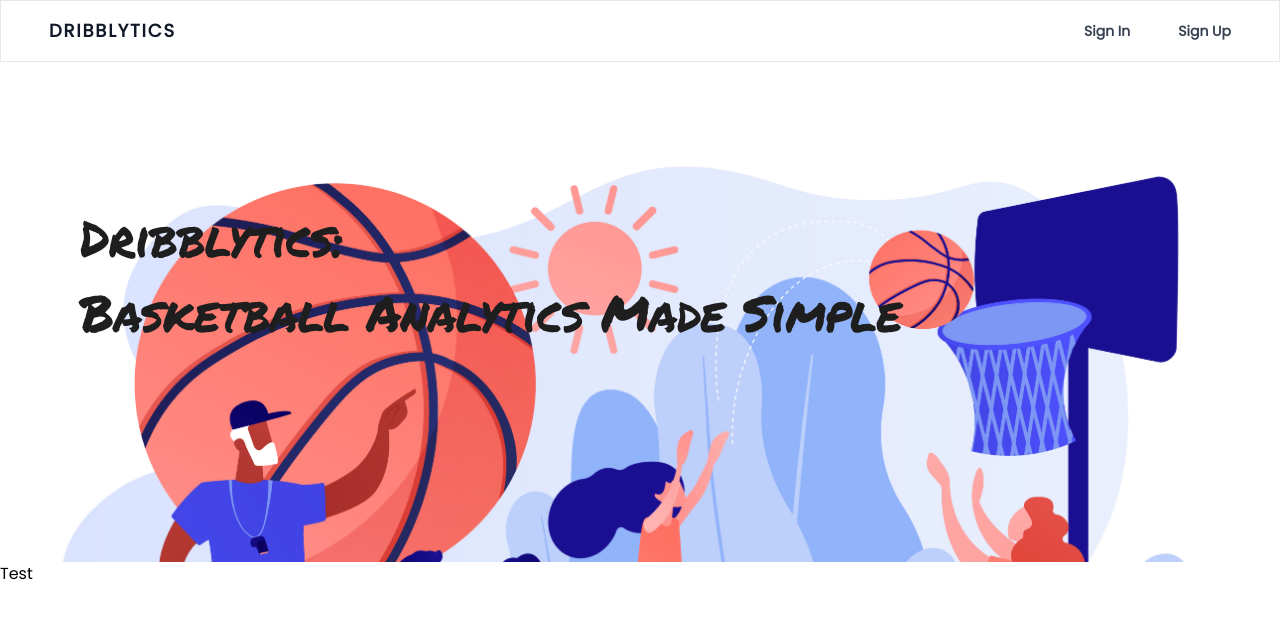
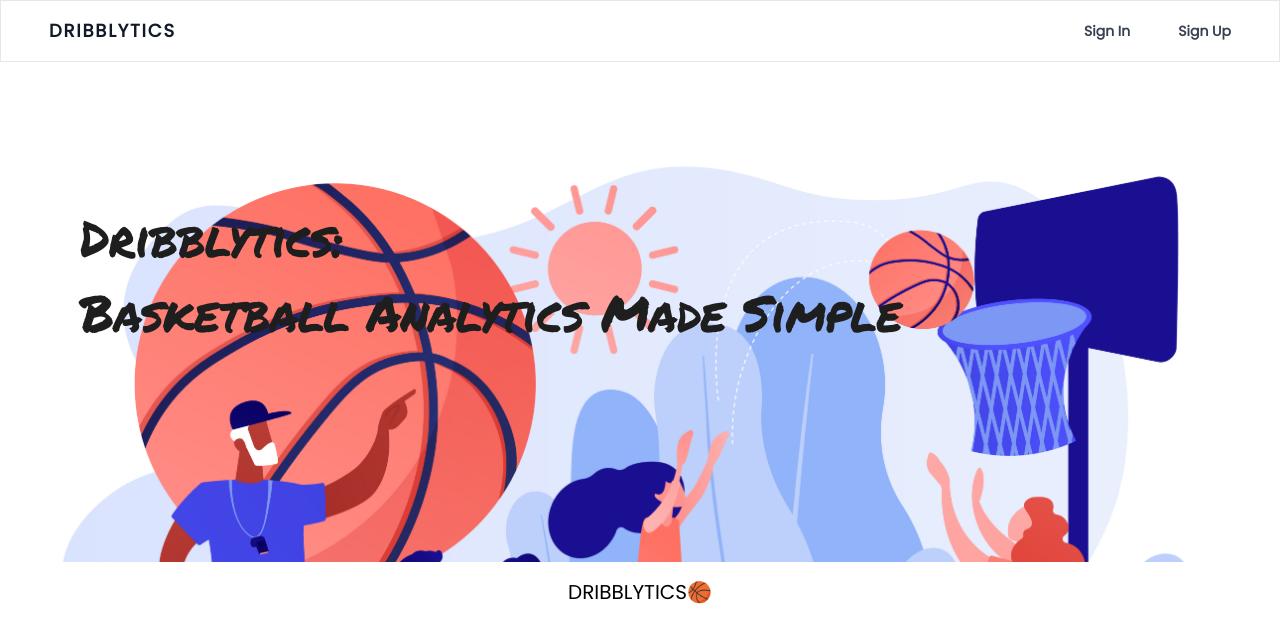
Before and after one commit to nkosi-tauro/dribblytics, a React (Create React App) app: page / in a window 1280 px wide. Shown: the top 642 px of the page. Built offline with nearby package versions, Linux system fonts and the light colour scheme; no server answers.

Commit message:
update footer

```diff
--- a/src/components/Landing.js
+++ b/src/components/Landing.js
@@ -11,7 +11,7 @@ function Landing() {
                 <animated.h2 className="landh2" style={props}><span>Dribblytics:<span class='spacer'></span><br /><span class='spacer'></span>Basketball Analytics Made Simple</span></animated.h2>
             </div>
             <div>
-                <footer>Test</footer>
+                <footer class="text-center p-4 text-xl bold">DRIBBLYTICS🏀</footer>
             </div>
         </div>
     )
```
